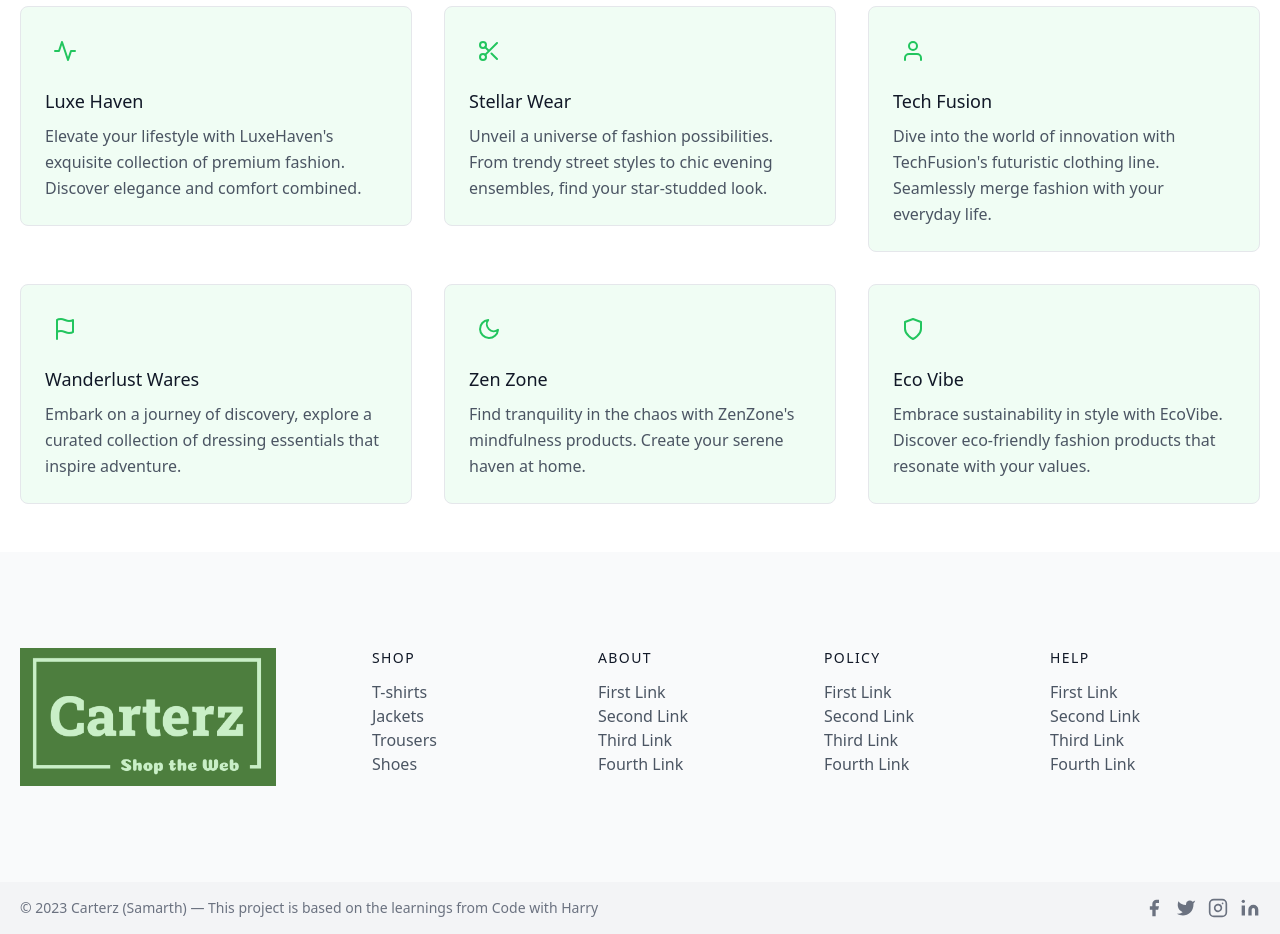
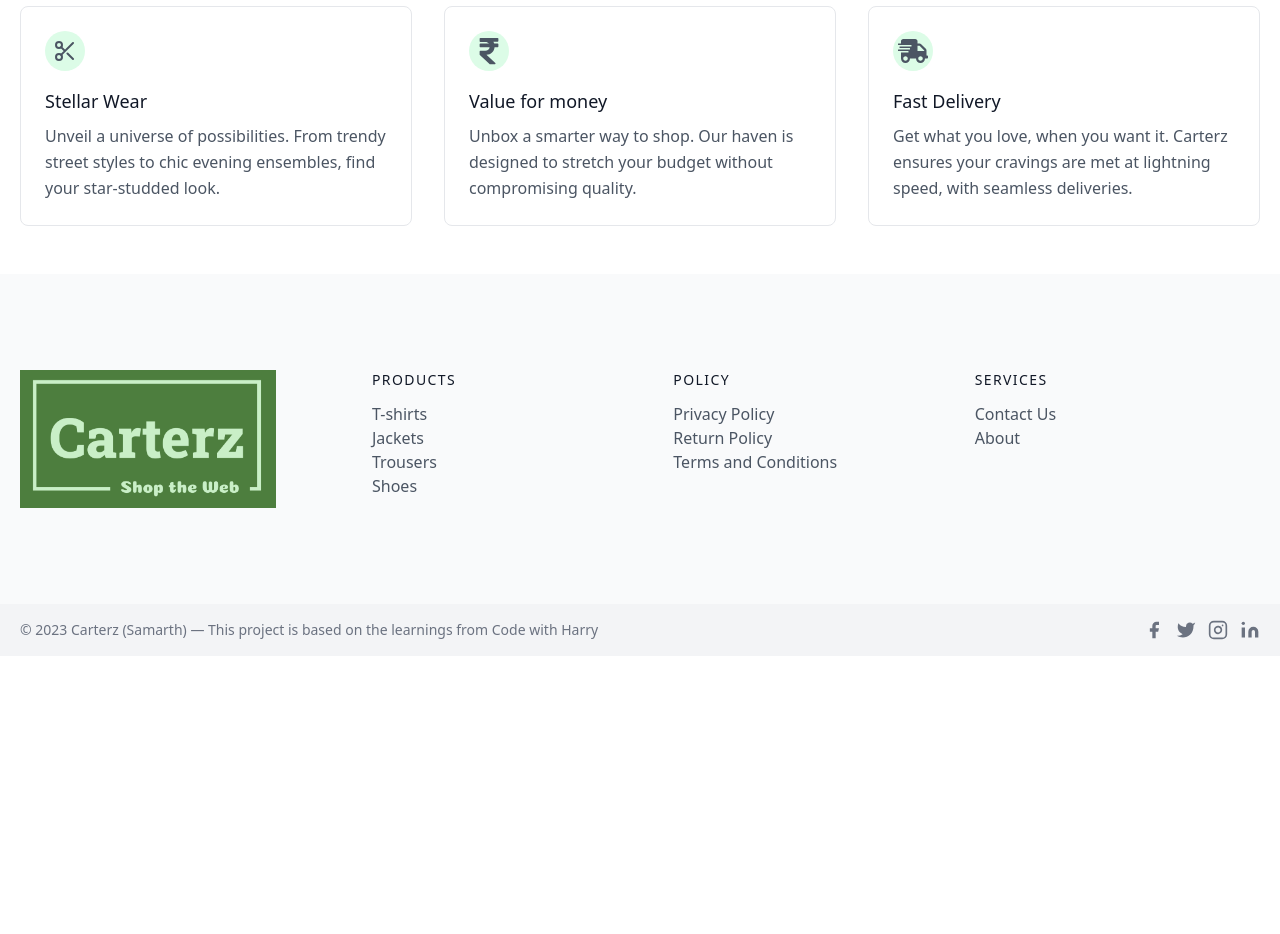
Before and after one commit to Samarth1302/Carterz, a Next.js app: page / in a window 1280 px wide. Shown: the part 720-1654 px from the top of the page. After the commit the page ends 1376 px from the top, so only its background shows below. Built offline with nearby package versions, Linux system fonts and the light colour scheme.

Commit message:
footer css

```diff
--- a/components/Footer.js
+++ b/components/Footer.js
@@ -14,15 +14,15 @@ const Footer = () => {
             </Link>
           </div>
           <div className="flex-grow flex flex-wrap md:pl-20 -mb-10 md:mt-0 mt-10 md:text-left text-center">
-            <div className="lg:w-1/4 md:w-1/2 w-full px-4">
+            <div className="lg:w-1/3 w-full px-4">
               <h2 className="title-font font-medium text-gray-900 tracking-widest text-sm mb-3">
-                SHOP
+                PRODUCTS
               </h2>
               <nav className="list-none mb-10">
                 <li>
                   <Link
                     href={"/tshirts"}
-                    className="text-gray-600 hover:text-gray-800"
+                    className="text-gray-600 hover:text-green-500"
                   >
                     T-shirts
                   </Link>
@@ -30,7 +30,7 @@ const Footer = () => {
                 <li>
                   <Link
                     href={"/jackets"}
-                    className="text-gray-600 hover:text-gray-800"
+                    className="text-gray-600 hover:text-green-500"
                   >
                     Jackets
                   </Link>
@@ -38,7 +38,7 @@ const Footer = () => {
                 <li>
                   <Link
                     href={"/trousers"}
-                    className="text-gray-600 hover:text-gray-800"
+                    className="text-gray-600 hover:text-green-500"
                   >
                     Trousers
                   </Link>
@@ -46,53 +46,15 @@ const Footer = () => {
                 <li>
                   <Link
                     href={"/shoes"}
-                    className="text-gray-600 hover:text-gray-800"
+                    className="text-gray-600 hover:text-green-500"
                   >
                     Shoes
                   </Link>
                 </li>
               </nav>
             </div>
-            <div className="lg:w-1/4 md:w-1/2 w-full px-4">
-              <h2 className="title-font font-medium text-gray-900 tracking-widest text-sm mb-3">
-                ABOUT
-              </h2>
-              <nav className="list-none mb-10">
-                <li>
-                  <Link
-                    href={"/"}
-                    className="text-gray-600 hover:text-gray-800"
-                  >
-                    First Link
-                  </Link>
-                </li>
-                <li>
-                  <Link
-                    href={"/"}
-                    className="text-gray-600 hover:text-gray-800"
-                  >
-                    Second Link
-                  </Link>
-                </li>
-                <li>
-                  <Link
-                    href={"/"}
-                    className="text-gray-600 hover:text-gray-800"
-                  >
-                    Third Link
-                  </Link>
-                </li>
-                <li>
-                  <Link
-                    href={"/"}
-                    className="text-gray-600 hover:text-gray-800"
-                  >
-                    Fourth Link
-                  </Link>
-                </li>
-              </nav>
-            </div>
-            <div className="lg:w-1/4 md:w-1/2 w-full px-4">
+
+            <div className="lg:w-1/3 w-full px-4">
               <h2 className="title-font font-medium text-gray-900 tracking-widest text-sm mb-3">
                 POLICY
               </h2>
@@ -100,72 +62,48 @@ const Footer = () => {
                 <li>
                   <Link
                     href={"/"}
-                    className="text-gray-600 hover:text-gray-800"
+                    className="text-gray-600 hover:text-green-500"
                   >
-                    First Link
+                    Privacy Policy
                   </Link>
                 </li>
                 <li>
                   <Link
                     href={"/"}
-                    className="text-gray-600 hover:text-gray-800"
+                    className="text-gray-600 hover:text-green-500"
                   >
-                    Second Link
+                    Return Policy
                   </Link>
                 </li>
                 <li>
                   <Link
                     href={"/"}
-                    className="text-gray-600 hover:text-gray-800"
+                    className="text-gray-600 hover:text-green-500"
                   >
-                    Third Link
+                    Terms and Conditions
+                  </Link>
+                </li>
+              </nav>
+            </div>
+            <div className="lg:w-1/3 w-full px-4">
+              <h2 className="title-font font-medium text-gray-900 tracking-widest text-sm mb-3">
+                SERVICES
+              </h2>
+              <nav className="list-none mb-10">
+                <li>
+                  <Link
+                    href={"/"}
+                    className="text-gray-600 hover:text-green-500"
+                  >
+                    Contact Us
                   </Link>
                 </li>
                 <li>
                   <Link
                     href={"/"}
-                    className="text-gray-600 hover:text-gray-800"
+                    className="text-gray-600 hover:text-green-500"
                   >
-                    Fourth Link
-                  </Link>
-                </li>
-              </nav>
-            </div>
-            <div className="lg:w-1/4 md:w-1/2 w-full px-4">
-              <h2 className="title-font font-medium text-gray-900 tracking-widest text-sm mb-3">
-                HELP
-              </h2>
-              <nav className="list-none mb-10">
-                <li>
-                  <Link
-                    href={"/"}
-                    className="text-gray-600 hover:text-gray-800"
-                  >
-                    First Link
-                  </Link>
-                </li>
-                <li>
-                  <Link
-                    href={"/"}
-                    className="text-gray-600 hover:text-gray-800"
-                  >
-                    Second Link
-                  </Link>
-                </li>
-                <li>
-                  <Link
-                    href={"/"}
-                    className="text-gray-600 hover:text-gray-800"
-                  >
-                    Third Link
-                  </Link>
-                </li>
-                <li>
-                  <Link
-                    href={"/"}
-                    className="text-gray-600 hover:text-gray-800"
-                  >
-                    Fourth Link
+                    About
                   </Link>
                 </li>
               </nav>
--- a/pages/index.js
+++ b/pages/index.js
@@ -30,35 +30,11 @@ export default function Home() {
           </div>
           <div className="flex flex-wrap -m-4">
             <div className="xl:w-1/3 md:w-1/2 p-4">
-              <div className=" bg-green-50 border border-gray-200 p-6 rounded-lg">
-                <div className="w-10 h-10 inline-flex items-center justify-center rounded-full bg-black-100 text-black-500 mb-4">
+              <div className=" border border-gray-200 p-6 rounded-lg">
+                <div className="w-10 h-10 inline-flex items-center justify-center rounded-full bg-green-100 text-black-500 mb-4">
                   <svg
                     fill="none"
-                    stroke="#22c55eff"
-                    strokeLinecap="round"
-                    strokeLinejoin="round"
-                    strokeWidth="2"
-                    className="w-6 h-6"
-                    viewBox="0 0 24 24"
-                  >
-                    <path d="M22 12h-4l-3 9L9 3l-3 9H2"></path>
-                  </svg>
-                </div>
-                <h2 className="text-lg text-gray-900 font-medium title-font mb-2">
-                  Luxe Haven
-                </h2>
-                <p className="leading-relaxed text-base">
-                  Elevate your lifestyle with LuxeHaven's exquisite collection
-                  of premium fashion. Discover elegance and comfort combined.
-                </p>
-              </div>
-            </div>
-            <div className="xl:w-1/3 md:w-1/2 p-4">
-              <div className="  bg-green-50 border border-gray-200 p-6 rounded-lg">
-                <div className="w-10 h-10 inline-flex items-center justify-center rounded-full bg-black-100 text-black-500 mb-4">
-                  <svg
-                    fill="none"
-                    stroke="#22c55eff"
+                    stroke="#4b5563"
                     strokeLinecap="round"
                     strokeLinejoin="round"
                     strokeWidth="2"
@@ -74,106 +50,58 @@ export default function Home() {
                   Stellar Wear
                 </h2>
                 <p className="leading-relaxed text-base">
-                  Unveil a universe of fashion possibilities. From trendy street
-                  styles to chic evening ensembles, find your star-studded look.
+                  Unveil a universe of possibilities. From trendy street styles
+                  to chic evening ensembles, find your star-studded look.
                 </p>
               </div>
             </div>
             <div className="xl:w-1/3 md:w-1/2 p-4">
-              <div className="  bg-green-50 border border-gray-200 p-6 rounded-lg">
-                <div className="w-10 h-10 inline-flex items-center justify-center rounded-full bg-black-100 text-black-500 mb-4">
+              <div className="border border-gray-200 p-6 rounded-lg">
+                <div className="w-10 h-10 inline-flex items-center justify-center rounded-full bg-green-100 text-black-500 mb-4">
                   <svg
-                    fill="none"
-                    stroke="#22c55eff"
-                    strokeLinecap="round"
-                    strokeLinejoin="round"
-                    strokeWidth="2"
-                    className="w-6 h-6"
-                    viewBox="0 0 24 24"
+                    stroke="currentColor"
+                    fill="currentColor"
+                    stroke-width="0"
+                    viewBox="0 0 320 512"
+                    class="text-3xl"
+                    height="1em"
+                    width="1em"
+                    xmlns="http://www.w3.org/2000/svg"
                   >
-                    <path d="M20 21v-2a4 4 0 00-4-4H8a4 4 0 00-4 4v2"></path>
-                    <circle cx="12" cy="7" r="4"></circle>
+                    <path d="M308 96c6.627 0 12-5.373 12-12V44c0-6.627-5.373-12-12-12H12C5.373 32 0 37.373 0 44v44.748c0 6.627 5.373 12 12 12h85.28c27.308 0 48.261 9.958 60.97 27.252H12c-6.627 0-12 5.373-12 12v40c0 6.627 5.373 12 12 12h158.757c-6.217 36.086-32.961 58.632-74.757 58.632H12c-6.627 0-12 5.373-12 12v53.012c0 3.349 1.4 6.546 3.861 8.818l165.052 152.356a12.001 12.001 0 0 0 8.139 3.182h82.562c10.924 0 16.166-13.408 8.139-20.818L116.871 319.906c76.499-2.34 131.144-53.395 138.318-127.906H308c6.627 0 12-5.373 12-12v-40c0-6.627-5.373-12-12-12h-58.69c-3.486-11.541-8.28-22.246-14.252-32H308z"></path>
                   </svg>
                 </div>
                 <h2 className="text-lg text-gray-900 font-medium title-font mb-2">
-                  Tech Fusion
+                  Value for money
                 </h2>
                 <p className="leading-relaxed text-base">
-                  Dive into the world of innovation with TechFusion's futuristic
-                  clothing line. Seamlessly merge fashion with your everyday
-                  life.
+                  Unbox a smarter way to shop. Our haven is designed to stretch
+                  your budget without compromising quality.
                 </p>
               </div>
             </div>
             <div className="xl:w-1/3 md:w-1/2 p-4">
-              <div className="  bg-green-50 border border-gray-200 p-6 rounded-lg">
-                <div className="w-10 h-10 inline-flex items-center justify-center rounded-full bg-black-100 text-black-500 mb-4">
+              <div className="border border-gray-200 p-6 rounded-lg">
+                <div className="w-10 h-10 inline-flex items-center justify-center rounded-full bg-green-100 text-black-500 mb-4">
                   <svg
-                    fill="none"
                     stroke="#22c55eff"
-                    strokeLinecap="round"
-                    strokeLinejoin="round"
-                    strokeWidth="2"
-                    className="w-6 h-6"
-                    viewBox="0 0 24 24"
+                    fill="currentColor"
+                    stroke-width="0"
+                    viewBox="0 0 640 512"
+                    class="text-3xl"
+                    height="1em"
+                    width="1em"
+                    xmlns="http://www.w3.org/2000/svg"
                   >
-                    <path d="M4 15s1-1 4-1 5 2 8 2 4-1 4-1V3s-1 1-4 1-5-2-8-2-4 1-4 1zM4 22v-7"></path>
+                    <path d="M624 352h-16V243.9c0-12.7-5.1-24.9-14.1-33.9L494 110.1c-9-9-21.2-14.1-33.9-14.1H416V48c0-26.5-21.5-48-48-48H112C85.5 0 64 21.5 64 48v48H8c-4.4 0-8 3.6-8 8v16c0 4.4 3.6 8 8 8h272c4.4 0 8 3.6 8 8v16c0 4.4-3.6 8-8 8H40c-4.4 0-8 3.6-8 8v16c0 4.4 3.6 8 8 8h208c4.4 0 8 3.6 8 8v16c0 4.4-3.6 8-8 8H8c-4.4 0-8 3.6-8 8v16c0 4.4 3.6 8 8 8h208c4.4 0 8 3.6 8 8v16c0 4.4-3.6 8-8 8H64v128c0 53 43 96 96 96s96-43 96-96h128c0 53 43 96 96 96s96-43 96-96h48c8.8 0 16-7.2 16-16v-32c0-8.8-7.2-16-16-16zM160 464c-26.5 0-48-21.5-48-48s21.5-48 48-48 48 21.5 48 48-21.5 48-48 48zm320 0c-26.5 0-48-21.5-48-48s21.5-48 48-48 48 21.5 48 48-21.5 48-48 48zm80-208H416V144h44.1l99.9 99.9V256z"></path>
                   </svg>
                 </div>
                 <h2 className="text-lg text-gray-900 font-medium title-font mb-2">
-                  Wanderlust Wares
+                  Fast Delivery
                 </h2>
                 <p className="leading-relaxed text-base">
-                  Embark on a journey of discovery, explore a curated collection
-                  of dressing essentials that inspire adventure.
-                </p>
-              </div>
-            </div>
-            <div className="xl:w-1/3 md:w-1/2 p-4">
-              <div className="  bg-green-50 border border-gray-200 p-6 rounded-lg">
-                <div className="w-10 h-10 inline-flex items-center justify-center rounded-full bg-black-100 text-black-500 mb-4">
-                  <svg
-                    fill="none"
-                    stroke="#22c55eff"
-                    strokeLinecap="round"
-                    strokeLinejoin="round"
-                    strokeWidth="2"
-                    className="w-6 h-6"
-                    viewBox="0 0 24 24"
-                  >
-                    <path d="M21 12.79A9 9 0 1111.21 3 7 7 0 0021 12.79z"></path>
-                  </svg>
-                </div>
-                <h2 className="text-lg text-gray-900 font-medium title-font mb-2">
-                  Zen Zone
-                </h2>
-                <p className="leading-relaxed text-base">
-                  Find tranquility in the chaos with ZenZone's mindfulness
-                  products. Create your serene haven at home.
-                </p>
-              </div>
-            </div>
-            <div className="xl:w-1/3 md:w-1/2 p-4">
-              <div className="  bg-green-50 border border-gray-200 p-6 rounded-lg">
-                <div className="w-10 h-10 inline-flex items-center justify-center rounded-full bg-black-100 text-black-500 mb-4">
-                  <svg
-                    fill="none"
-                    stroke="#22c55eff"
-                    strokeLinecap="round"
-                    strokeLinejoin="round"
-                    strokeWidth="2"
-                    className="w-6 h-6"
-                    viewBox="0 0 24 24"
-                  >
-                    <path d="M12 22s8-4 8-10V5l-8-3-8 3v7c0 6 8 10 8 10z"></path>
-                  </svg>
-                </div>
-                <h2 className="text-lg text-gray-900 font-medium title-font mb-2">
-                  Eco Vibe
-                </h2>
-                <p className="leading-relaxed text-base">
-                  Embrace sustainability in style with EcoVibe. Discover
-                  eco-friendly fashion products that resonate with your values.
+                  Get what you love, when you want it. Carterz ensures your
+                  cravings are met at lightning speed, with seamless deliveries.
                 </p>
               </div>
             </div>
```
